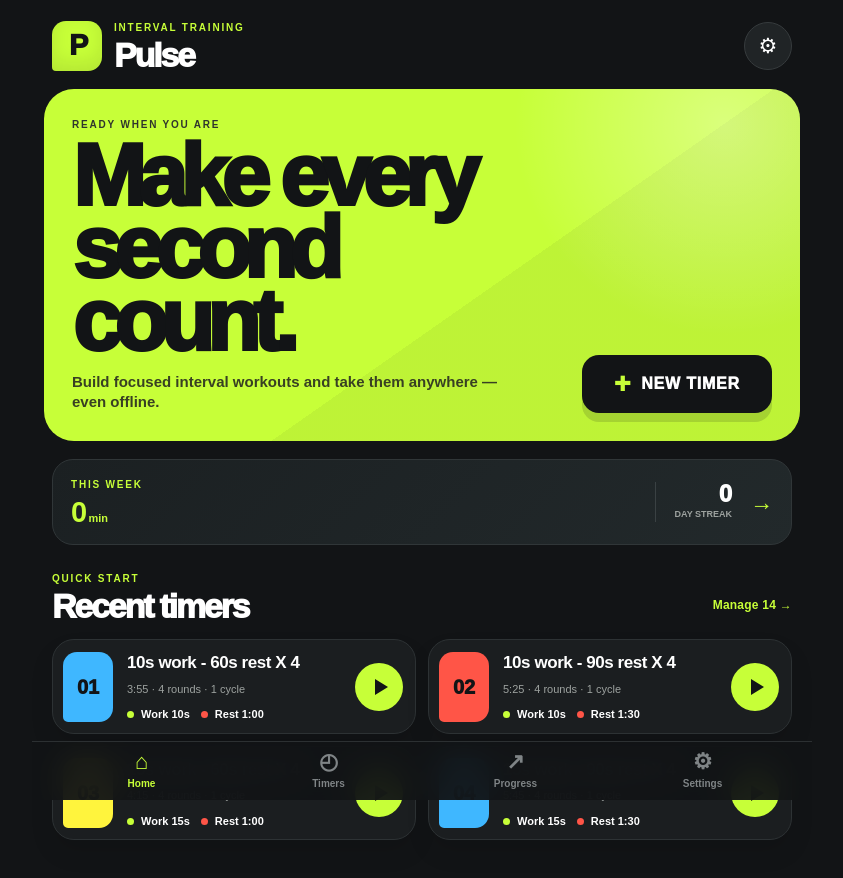
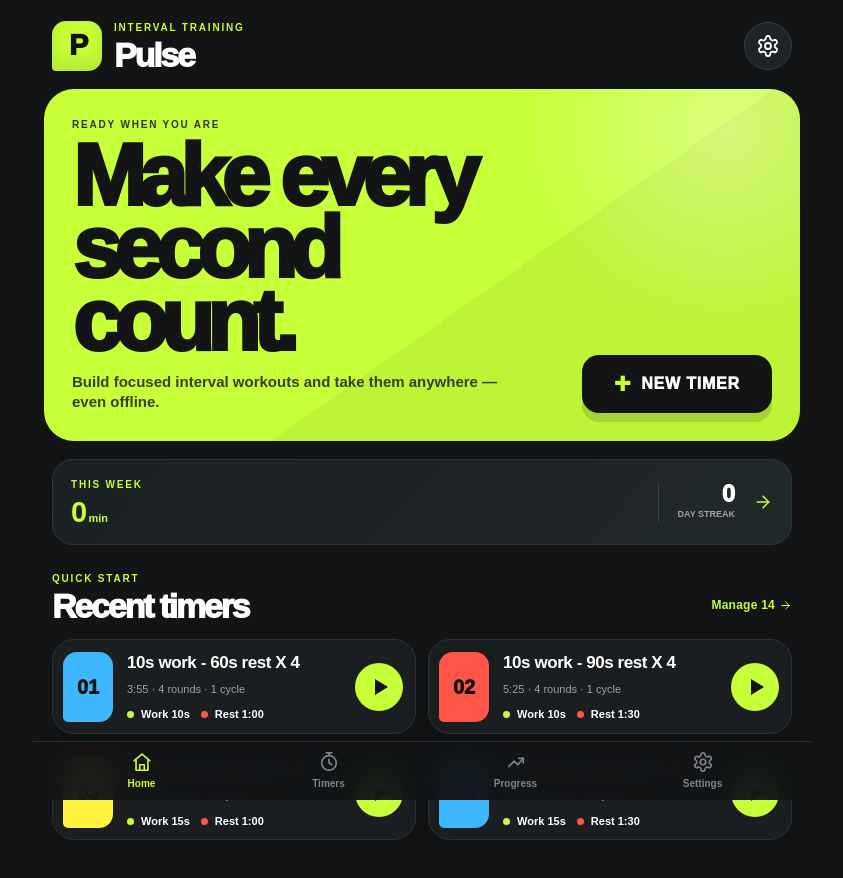
Before and after one commit to poligarcia/pulse-interval-timer, a Next.js app: page / in a window 1280 px wide. Shown: the top 878 px of the page, without its empty margins (218-1061 px from the left). Built offline with nearby package versions, Linux system fonts and the light colour scheme.

Commit message:
fix(ui): replace emoji-prone icons

```diff
--- a/app/globals.css
+++ b/app/globals.css
@@ -100,6 +100,7 @@ button:focus-visible, input:focus-visible, select:focus-visible {
 }
 
 .icon-button:active, .play-button:active, .main-control:active { transform: scale(.96); }
+.app-icon { display: block; flex: 0 0 auto; }
 
 .hero {
   margin: 0 12px;
@@ -169,7 +170,7 @@ button:focus-visible, input:focus-visible, select:focus-visible {
 .home-progress-stat { display: grid; justify-items: end; gap: 2px; padding-left: 18px; border-left: 1px solid #3a4143; }
 .home-progress-stat span { font-size: 24px; font-weight: 1000; line-height: 1; }
 .home-progress-stat small { color: var(--muted); font-size: 9px; font-weight: 850; text-transform: uppercase; }
-.home-progress-arrow { color: var(--lime); font-size: 23px; }
+.home-progress-arrow { display: grid; place-items: center; color: var(--lime); }
 .home-progress-card:active { transform: scale(.985); background: #242b2d; }
 .workouts { padding: 26px 20px 20px; }
 
@@ -192,6 +193,9 @@ button:focus-visible, input:focus-visible, select:focus-visible {
 }
 
 .manage-link {
+  display: inline-flex;
+  align-items: center;
+  gap: 4px;
   padding: 8px 0;
   border: 0;
   color: var(--lime);
@@ -314,7 +318,7 @@ button:focus-visible, input:focus-visible, select:focus-visible {
   font-size: 10px;
   font-weight: 850;
 }
-.nav-item span { font-size: 22px; line-height: 1; }
+.nav-item > .app-icon { width: 22px; height: 22px; }
 .nav-item.active { color: var(--lime); }
 
 /* Shared secondary screens */
@@ -492,11 +496,11 @@ button:focus-visible, input:focus-visible, select:focus-visible {
 .runner-header > div { min-width: 0; text-align: center; }
 .runner-header p { overflow: hidden; margin: 0 0 4px; color: var(--phase); font-size: 16px; font-weight: 950; letter-spacing: -.025em; text-overflow: ellipsis; white-space: nowrap; }
 .runner-header strong { color: #9da3a2; font-size: 11px; text-transform: uppercase; letter-spacing: .1em; }
-.round-icon-button { width: 47px; height: 47px; border: 1px solid #383d3f; border-radius: 50%; color: var(--phase); background: #202426; font-size: 22px; }
+.round-icon-button { display: grid; place-items: center; width: 47px; height: 47px; border: 1px solid #383d3f; border-radius: 50%; color: var(--phase); background: #202426; }
 .runner-main { display: grid; grid-template-rows: auto auto 1fr auto auto auto; justify-items: center; align-items: center; padding: 26px 18px 17px; }
 .phase-kicker { margin: 0; padding: 6px 10px; border: 1px solid rgb(18 20 22 / 24%); border-radius: 99px; font-size: 10px; font-weight: 1000; letter-spacing: .15em; }
 .runner-main h1 { margin: 11px 0 0; font-size: clamp(52px, 15vw, 90px); font-weight: 1000; letter-spacing: -.08em; line-height: .9; text-transform: uppercase; }
-.giant-time { align-self: center; font-family: var(--font-mono); font-variant-numeric: tabular-nums; font-size: clamp(105px, 31vw, 225px); font-weight: 900; letter-spacing: -.09em; line-height: .82; }
+.giant-time { display: grid; place-items: center; align-self: center; font-family: var(--font-mono); font-variant-numeric: tabular-nums; font-size: clamp(105px, 31vw, 225px); font-weight: 900; letter-spacing: -.09em; line-height: .82; }
 .runner-message { width: min(570px, 100%); margin: 9px 0 18px; padding: 15px 18px; border: 1px solid rgb(18 20 22 / 20%); border-radius: 17px; background: rgb(255 255 255 / 18%); text-align: center; }
 .runner-message blockquote { margin: 0; font-size: clamp(15px, 4vw, 20px); font-weight: 850; line-height: 1.22; letter-spacing: -.025em; }
 .runner-message figcaption { margin-top: 7px; font-size: 10px; font-weight: 900; letter-spacing: .08em; text-transform: uppercase; }
@@ -504,7 +508,7 @@ button:focus-visible, input:focus-visible, select:focus-visible {
 .completion-progress-card { display: grid; justify-items: center; gap: 6px; width: min(520px, 100%); margin: 0 0 16px; padding: 15px 18px; border: 1px solid rgb(18 20 22 / 20%); border-radius: 18px; background: rgb(255 255 255 / 25%); text-align: center; }
 .completion-progress-card strong { font-size: 19px; letter-spacing: -.03em; }
 .completion-progress-card span { font-size: 11px; font-weight: 800; }
-.completion-progress-card button { padding: 5px 0; border: 0; color: var(--ink); background: transparent; font-size: 11px; font-weight: 1000; text-transform: uppercase; letter-spacing: .06em; }
+.completion-progress-card button { display: inline-flex; align-items: center; gap: 4px; padding: 5px 0; border: 0; color: var(--ink); background: transparent; font-size: 11px; font-weight: 1000; text-transform: uppercase; letter-spacing: .06em; }
 .phase-progress { width: min(560px, 100%); height: 8px; overflow: hidden; border-radius: 99px; background: rgb(18 20 22 / 18%); }
 .phase-progress span { display: block; height: 100%; background: var(--ink); transition: width .15s linear; }
 .runner-up-next { display: grid; grid-template-columns: 1fr minmax(70px, 32%); align-items: center; gap: 16px; min-height: 86px; padding: 16px 22px; border-top: 1px solid rgb(18 20 22 / 13%); background: rgb(255 255 255 / 14%); }
@@ -531,7 +535,7 @@ button:focus-visible, input:focus-visible, select:focus-visible {
 .progress-total strong { font-size: clamp(76px, 22vw, 126px); font-weight: 1000; line-height: .7; letter-spacing: -.095em; }
 .progress-total span { margin-bottom: 2px; font-size: 13px; font-weight: 1000; letter-spacing: .1em; }
 .progress-hero-copy > p:last-child { margin: 17px 0 0; color: #3c4427; font-size: 12px; font-weight: 800; }
-.progress-hero-mark { align-self: start; font-size: 47px; font-weight: 1000; line-height: .8; }
+.progress-hero-mark { align-self: start; color: #252b20; }
 .period-tabs { display: grid; grid-template-columns: repeat(3, 1fr); gap: 5px; margin: 12px 0 27px; padding: 5px; border: 1px solid #303638; border-radius: 15px; background: #191d1f; }
 .period-tabs button { min-height: 40px; border: 0; border-radius: 10px; color: #858b8c; background: transparent; font-size: 10px; font-weight: 950; letter-spacing: .09em; text-transform: uppercase; }
 .period-tabs button.selected { color: var(--ink); background: var(--lime); }
@@ -548,8 +552,8 @@ button:focus-visible, input:focus-visible, select:focus-visible {
 .activity-column.current small { color: var(--lime); }
 .consistency-grid { display: grid; grid-template-columns: 1fr 1fr; gap: 10px; }
 .consistency-card { position: relative; display: grid; min-height: 174px; overflow: hidden; padding: 17px; border: 1px solid #303638; border-radius: 22px; background: var(--ink-soft); }
-.consistency-card > span { position: absolute; top: 14px; right: 15px; color: var(--red); font-size: 25px; }
-.goal-card > span { color: var(--blue); }
+.consistency-card > .app-icon { position: absolute; top: 14px; right: 15px; color: var(--red); }
+.goal-card > .app-icon { color: var(--blue); }
 .consistency-card strong { align-self: end; color: white; font-size: 54px; line-height: .85; letter-spacing: -.08em; }
 .consistency-card p { margin: 8px 0 0; font-size: 12px; font-weight: 950; text-transform: uppercase; letter-spacing: .035em; }
 .consistency-card small { align-self: end; margin-top: 13px; color: var(--muted); font-size: 9px; font-weight: 800; }
@@ -575,7 +579,7 @@ button:focus-visible, input:focus-visible, select:focus-visible {
 .history-session-meta > span { color: #b9bfbd; font-size: 9px; font-weight: 900; }
 .history-session-meta button { padding: 2px 0; border: 0; color: #ff8176; background: transparent; font-size: 8px; font-weight: 900; text-transform: uppercase; }
 .progress-empty-state { display: grid; justify-items: center; padding: 38px 25px; border: 1px dashed #3b4244; border-radius: 22px; color: var(--muted); text-align: center; }
-.progress-empty-state > span { color: var(--lime); font-size: 41px; }
+.progress-empty-state > .app-icon { color: var(--lime); }
 .progress-empty-state strong { margin-top: 11px; color: white; font-size: 19px; }
 .progress-empty-state p { max-width: 300px; margin: 8px 0 18px; font-size: 12px; line-height: 1.45; }
 .progress-empty-state button { padding: 11px 15px; border: 0; border-radius: 11px; color: var(--ink); background: var(--lime); font-size: 11px; font-weight: 950; text-transform: uppercase; }
@@ -589,7 +593,7 @@ button:focus-visible, input:focus-visible, select:focus-visible {
 .library-run { display: grid; grid-template-columns: auto minmax(0, 1fr) auto; gap: 14px; align-items: center; width: 100%; padding: 11px 12px 10px 10px; border: 0; color: white; background: transparent; text-align: left; }
 .library-run:active { background: #202527; }
 .library-actions { display: grid; grid-template-columns: 48px 48px 1fr; border-top: 1px solid #2d3234; }
-.library-actions button { min-height: 42px; border: 0; border-right: 1px solid #2d3234; color: #c4c9c8; background: #171a1c; font-size: 18px; font-weight: 900; }
+.library-actions button { display: grid; place-items: center; min-height: 42px; border: 0; border-right: 1px solid #2d3234; color: #c4c9c8; background: #171a1c; font-size: 18px; font-weight: 900; }
 .library-actions button:disabled { color: #454a4c; cursor: not-allowed; }
 .library-actions .edit-action { border-right: 0; color: var(--lime); font-size: 11px; letter-spacing: .08em; text-transform: uppercase; }
 
--- a/app/page.tsx
+++ b/app/page.tsx
@@ -36,6 +36,7 @@ import {
 } from '@/progress';
 import type { WorkoutSession } from '@/progress';
 import { ProgressScreen } from '@/progress/ProgressScreen';
+import { AppIcon } from '@/components/AppIcon';
 
 type TimerConfig = {
   id: string;
@@ -75,7 +76,7 @@ type WorkoutPhase = {
 type ScreenName = 'home' | 'library' | 'progress' | 'editor' | 'runner' | 'settings';
 type ReturnScreen = 'home' | 'library' | 'progress';
 
-const APP_VERSION = '1.3.0';
+const APP_VERSION = '1.3.1';
 const TIMERS_STORAGE = 'pulse-timers-v2';
 const LEGACY_TIMERS_STORAGE = 'pulse-timers-v1';
 const SETTINGS_STORAGE = 'pulse-settings-v1';
@@ -1199,20 +1200,20 @@ export default function Home() {
     return (
       <main className={`runner-screen phase-${phaseClass}`}>
         <header className="runner-header">
-          <button className="round-icon-button" onClick={leaveWorkout} aria-label="Back to timers">←</button>
+          <button className="round-icon-button" onClick={leaveWorkout} aria-label="Back to timers"><AppIcon name="arrow-left" /></button>
           <div><p>{activeTimer.name}</p><strong>{formatTime(totalRemaining)} left</strong></div>
-          <button className="round-icon-button" onClick={resetWorkout} aria-label="Reset workout">↻</button>
+          <button className="round-icon-button" onClick={resetWorkout} aria-label="Reset workout"><AppIcon name="reset" /></button>
         </header>
 
         <section className="runner-main" aria-live="polite" aria-atomic="true">
           <p className="phase-kicker">{finished ? 'SESSION' : PHASE_META[currentPhase?.kind ?? 'prepare'].short}</p>
           <h1>{finished ? 'Complete' : currentPhase?.label}</h1>
-          <div className="giant-time">{finished ? '✓' : formatTime(remaining)}</div>
+          <div className="giant-time">{finished ? <AppIcon name="check" size={132} strokeWidth={2.2} /> : formatTime(remaining)}</div>
           {finished && (
             <div className="completion-progress-card">
               <strong>+{formatTime(workoutDuration(activeTimer))} training</strong>
               <span>{progressStreaks.workoutsThisWeek} of {progressStreaks.weeklyGoal} workouts this week · {progressStreaks.currentActiveDays}-day streak</span>
-              <button onClick={() => setScreen('progress')}>View progress →</button>
+              <button onClick={() => setScreen('progress')}>View progress <AppIcon name="arrow-right" size={14} /></button>
             </div>
           )}
           {runnerMessage && (
@@ -1232,7 +1233,7 @@ export default function Home() {
         <section className="runner-controls">
           <div className="runner-stat"><strong>{finished ? activeTimer.rounds : currentPhase?.round ?? 1}</strong><span>Round / {activeTimer.rounds}</span></div>
           <button className={`main-control ${running ? 'is-running' : ''}`} onClick={() => { void toggleWorkout(); }} aria-label={finished ? 'Restart workout' : running ? 'Pause workout' : 'Start workout'}>
-            <span>{finished ? '↻' : running ? <PauseGlyph /> : <PlayGlyph />}</span>
+            <span>{finished ? <AppIcon name="reset" size={34} /> : running ? <PauseGlyph /> : <PlayGlyph />}</span>
             <small>{finished ? 'Again' : running ? 'Pause' : phaseIndex === 0 && remaining === sequence[0]?.duration ? 'Start' : 'Resume'}</small>
           </button>
           <div className="runner-stat"><strong>{finished ? activeTimer.cycles : currentPhase?.cycle ?? 1}</strong><span>Cycle / {activeTimer.cycles}</span></div>
@@ -1260,8 +1261,8 @@ export default function Home() {
                   <span className="play-button"><PlayGlyph /></span>
                 </button>
                 <div className="library-actions">
-                  <button onClick={() => moveTimer(index, -1)} disabled={index === 0} aria-label={`Move ${timer.name} up`}>↑</button>
-                  <button onClick={() => moveTimer(index, 1)} disabled={index === timers.length - 1} aria-label={`Move ${timer.name} down`}>↓</button>
+                  <button onClick={() => moveTimer(index, -1)} disabled={index === 0} aria-label={`Move ${timer.name} up`}><AppIcon name="chevron-up" size={18} /></button>
+                  <button onClick={() => moveTimer(index, 1)} disabled={index === timers.length - 1} aria-label={`Move ${timer.name} down`}><AppIcon name="chevron-down" size={18} /></button>
                   <button className="edit-action" onClick={() => openEditor(timer, 'library')} aria-label={`Edit ${timer.name}`}>Edit</button>
                 </div>
               </article>
@@ -1270,10 +1271,10 @@ export default function Home() {
         </section>
 
         <nav className="bottom-nav" aria-label="Primary navigation">
-          <button className="nav-item" onClick={() => setScreen('home')}><span>⌂</span>Home</button>
-          <button className="nav-item active" onClick={() => setScreen('library')}><span>◴</span>Timers</button>
-          <button className="nav-item" onClick={() => setScreen('progress')}><span>↗</span>Progress</button>
-          <button className="nav-item" onClick={() => openSettings('library')}><span>⚙︎</span>Settings</button>
+          <button className="nav-item" onClick={() => setScreen('home')}><AppIcon name="home" />Home</button>
+          <button className="nav-item active" onClick={() => setScreen('library')}><AppIcon name="timer" />Timers</button>
+          <button className="nav-item" onClick={() => setScreen('progress')}><AppIcon name="progress" />Progress</button>
+          <button className="nav-item" onClick={() => openSettings('library')}><AppIcon name="settings" />Settings</button>
         </nav>
       </main>
     );
@@ -1284,7 +1285,7 @@ export default function Home() {
     <main className="app-shell home-screen">
       <header className="topbar">
         <div className="brand-lockup"><span className="brand-mark">P</span><div><p className="eyebrow">INTERVAL TRAINING</p><h1>Pulse</h1></div></div>
-        <button className="icon-button" aria-label="Open settings" onClick={() => openSettings('home')}>⚙︎</button>
+        <button className="icon-button" aria-label="Open settings" onClick={() => openSettings('home')}><AppIcon name="settings" /></button>
       </header>
 
       <section className="hero" aria-labelledby="hero-title">
@@ -1306,14 +1307,14 @@ export default function Home() {
             <span>{progressStreaks.currentActiveDays}</span>
             <small>day streak</small>
           </div>
-          <span className="home-progress-arrow" aria-hidden="true">→</span>
+          <span className="home-progress-arrow"><AppIcon name="arrow-right" size={20} /></span>
         </button>
       </section>
 
       <section className="workouts" aria-labelledby="workouts-title">
         <div className="section-heading">
           <div><p className="eyebrow">QUICK START</p><h2 id="workouts-title">Recent timers</h2></div>
-          <button className="manage-link" onClick={() => setScreen('library')}>Manage {timers.length} →</button>
+          <button className="manage-link" onClick={() => setScreen('library')}>Manage {timers.length} <AppIcon name="arrow-right" size={13} /></button>
         </div>
 
         {homeTimers.length === 0 ? (
@@ -1331,10 +1332,10 @@ export default function Home() {
       </section>
 
       <nav className="bottom-nav" aria-label="Primary navigation">
-        <button className="nav-item active" onClick={() => setScreen('home')}><span>⌂</span>Home</button>
-        <button className="nav-item" onClick={() => setScreen('library')}><span>◴</span>Timers</button>
-        <button className="nav-item" onClick={() => setScreen('progress')}><span>↗</span>Progress</button>
-        <button className="nav-item" onClick={() => openSettings('home')}><span>⚙︎</span>Settings</button>
+        <button className="nav-item active" onClick={() => setScreen('home')}><AppIcon name="home" />Home</button>
+        <button className="nav-item" onClick={() => setScreen('library')}><AppIcon name="timer" />Timers</button>
+        <button className="nav-item" onClick={() => setScreen('progress')}><AppIcon name="progress" />Progress</button>
+        <button className="nav-item" onClick={() => openSettings('home')}><AppIcon name="settings" />Settings</button>
       </nav>
     </main>
   );
--- /dev/null
+++ b/components/AppIcon.tsx
@@ -0,0 +1,73 @@
+export type AppIconName =
+  | 'arrow-left'
+  | 'arrow-right'
+  | 'check'
+  | 'chevron-down'
+  | 'chevron-up'
+  | 'flame'
+  | 'history'
+  | 'home'
+  | 'progress'
+  | 'reset'
+  | 'settings'
+  | 'target'
+  | 'timer';
+
+type AppIconProps = {
+  name: AppIconName;
+  size?: number;
+  strokeWidth?: number;
+  className?: string;
+};
+
+function IconPaths({ name }: Pick<AppIconProps, 'name'>) {
+  switch (name) {
+    case 'arrow-left':
+      return <><path d="M19 12H5" /><path d="m12 19-7-7 7-7" /></>;
+    case 'arrow-right':
+      return <><path d="M5 12h14" /><path d="m12 5 7 7-7 7" /></>;
+    case 'check':
+      return <path d="m5 12 4 4L19 6" />;
+    case 'chevron-down':
+      return <path d="m7 10 5 5 5-5" />;
+    case 'chevron-up':
+      return <path d="m7 14 5-5 5 5" />;
+    case 'flame':
+      return <path d="M12 22c4.4 0 7-3.1 7-7.2 0-3.2-1.6-5.8-4.7-8.5.1 2.2-.9 3.7-2.2 4.4.2-3.5-1.8-6.5-5-8.7.2 3.6-2.1 5.3-2.1 8.8C5 17 7.8 22 12 22Z" />;
+    case 'history':
+      return <><circle cx="12" cy="12" r="9" /><path d="M12 7v5l3.2 2" /></>;
+    case 'home':
+      return <><path d="m3.5 10.5 8.5-7 8.5 7" /><path d="M5.5 9.5V21h13V9.5" /><path d="M9.5 21v-6h5v6" /></>;
+    case 'progress':
+      return <><path d="m4 17 6-6 4 4 6-7" /><path d="M15 8h5v5" /></>;
+    case 'reset':
+      return <><path d="M3 12a9 9 0 1 0 3-6.7" /><path d="M3 4v6h6" /></>;
+    case 'settings':
+      return <><circle cx="12" cy="12" r="3" /><path d="M12.2 2h-.4a2 2 0 0 0-2 2v.2a2 2 0 0 1-1 1.7l-.4.3a2 2 0 0 1-2 0l-.2-.1a2 2 0 0 0-2.7.7l-.2.4A2 2 0 0 0 4 9.9l.2.1a2 2 0 0 1 1 1.7v.6a2 2 0 0 1-1 1.7l-.2.1a2 2 0 0 0-.7 2.7l.2.4a2 2 0 0 0 2.7.7l.2-.1a2 2 0 0 1 2 0l.4.3a2 2 0 0 1 1 1.7v.2a2 2 0 0 0 2 2h.4a2 2 0 0 0 2-2v-.2a2 2 0 0 1 1-1.7l.4-.3a2 2 0 0 1 2 0l.2.1a2 2 0 0 0 2.7-.7l.2-.4a2 2 0 0 0-.7-2.7l-.2-.1a2 2 0 0 1-1-1.7v-.6a2 2 0 0 1 1-1.7l.2-.1a2 2 0 0 0 .7-2.7l-.2-.4a2 2 0 0 0-2.7-.7l-.2.1a2 2 0 0 1-2 0l-.4-.3a2 2 0 0 1-1-1.7V4a2 2 0 0 0-2-2Z" /></>;
+    case 'target':
+      return <><circle cx="12" cy="12" r="8.5" /><circle cx="12" cy="12" r="3.5" /><path d="M12 2v3M12 19v3M2 12h3M19 12h3" /></>;
+    case 'timer':
+      return <><circle cx="12" cy="13" r="8" /><path d="M12 9v4l2.8 1.8M9 2h6M12 5V2" /></>;
+  }
+}
+
+export function AppIcon({ name, size = 24, strokeWidth = 1.8, className }: AppIconProps) {
+  return (
+    <svg
+      aria-hidden="true"
+      className={className ? `app-icon ${className}` : 'app-icon'}
+      fill="none"
+      focusable="false"
+      height={size}
+      viewBox="0 0 24 24"
+      width={size}
+      xmlns="http://www.w3.org/2000/svg"
+      stroke="currentColor"
+      strokeLinecap="round"
+      strokeLinejoin="round"
+      strokeWidth={strokeWidth}
+    >
+      <IconPaths name={name} />
+    </svg>
+  );
+}
--- a/package.json
+++ b/package.json
@@ -1,6 +1,6 @@
 {
   "name": "pulse-interval-timer",
-  "version": "1.3.0",
+  "version": "1.3.1",
   "private": true,
   "engines": {
     "node": ">=22.13.0"
--- a/public/sw.js
+++ b/public/sw.js
@@ -1,4 +1,4 @@
-const CACHE_NAME = 'pulse-v6';
+const CACHE_NAME = 'pulse-v7';
 const APP_SHELL = [
   './',
   './manifest.webmanifest',
```
Also changed, not shown: progress/ProgressScreen.tsx (+9 -8 lines), 1 other file (tests, documents, lock files or other folders).
